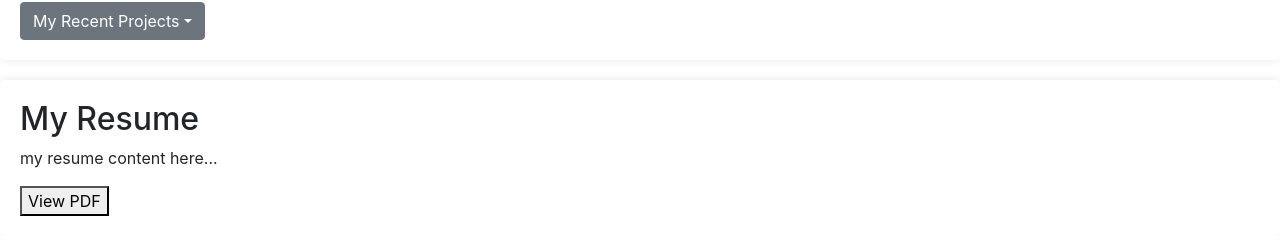
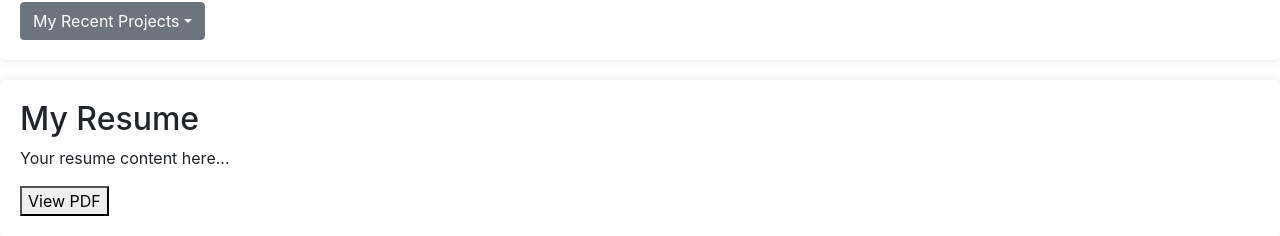
Before and after one commit to mmoradzadeh/MyPorfolio, a React (Create React App) app: page / in a window 1280 px wide. Shown: the part 779-1015 px from the top of the page. Built offline with nearby package versions, Linux system fonts and the light colour scheme.

Commit message:
PDF added

```diff
--- a/src/components/Resume/index.js
+++ b/src/components/Resume/index.js
@@ -4,11 +4,11 @@ function Resume() {
     return (
         <div className="resume" id='resume'>
             <h2>My Resume</h2>
-            <p>my resume content here...</p>
+            <p>Your resume content here...</p>
             <a
-                href="/resume.pdf"
+                href="/Resume.pdf"
                 target="_blank"
-                rel="../../../public/Resume.pdf"
+                rel="noopener noreferrer"
             >
                 <button>View PDF</button>
             </a>
```
